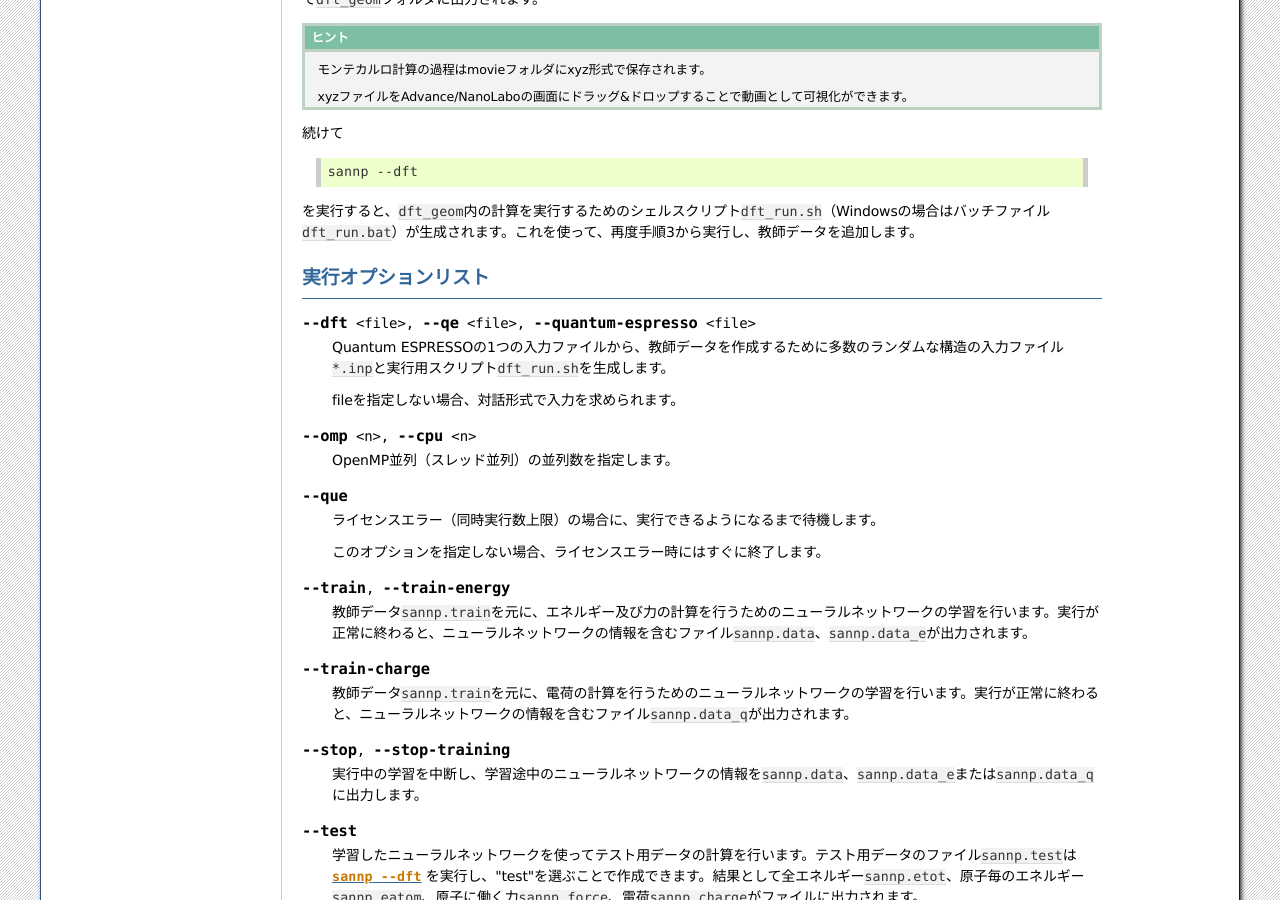
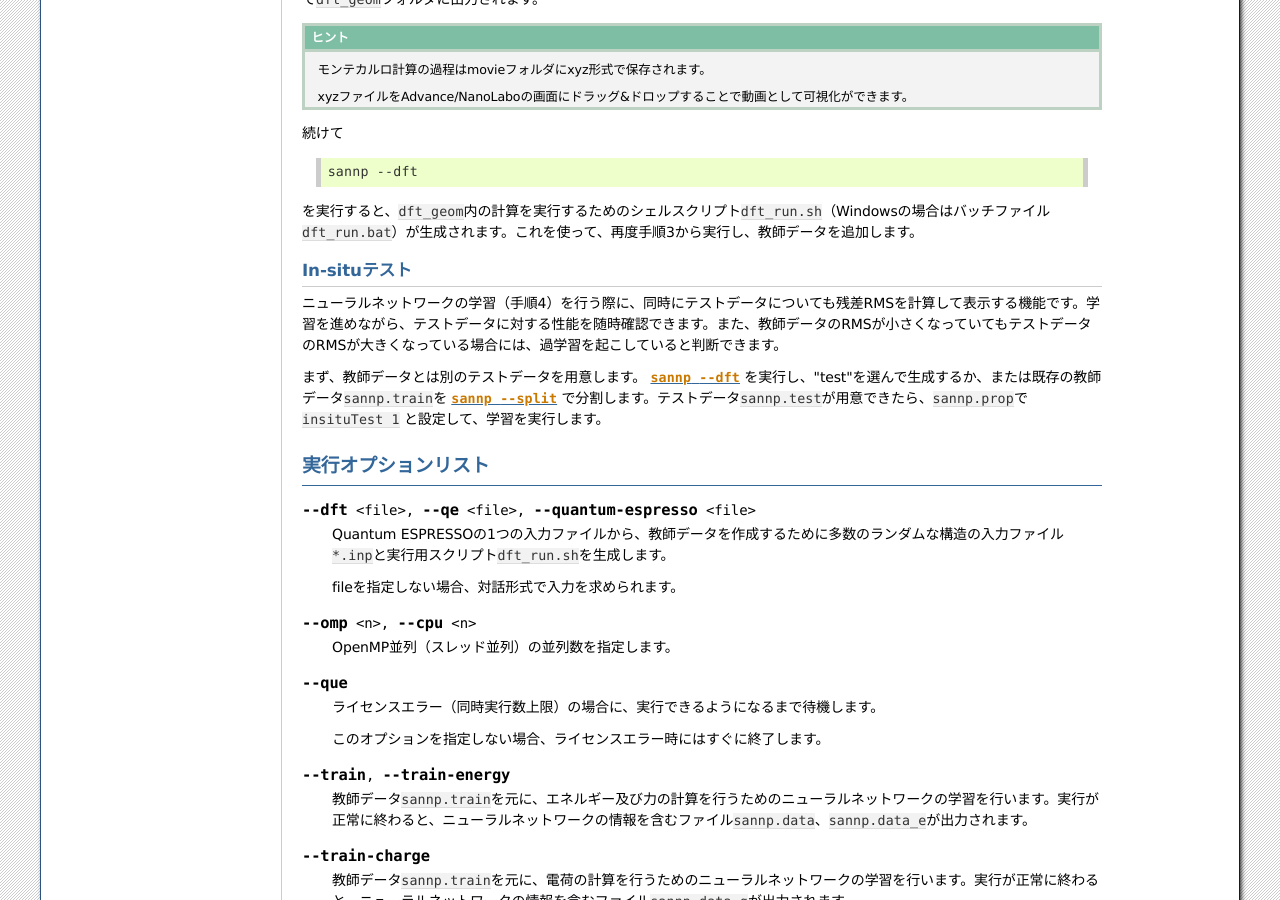
Before and after one commit to advancesoftcorp/neuralmd-doc, a Sphinx documentation site: the page built from docs/source/usage.rst, in a window 1280 px wide and 900 px high, scrolled down 4270 px. Built offline with Sphinx 7.4.7, drawn with Linux system fonts in a browser that asks for light colours; formulas are drawn with MathJax 3; some of the changed text lies outside the part shown.

Commit message:
modify usage.rst

```diff
--- a/docs/source/usage.rst
+++ b/docs/source/usage.rst
@@ -1,7 +1,7 @@
 .. _usage:
 
 ================
-使用方法
+基本の使用方法
 ================
 
 .. _usage_flow:
@@ -300,6 +300,15 @@ LAMMPSの入力ファイル中で、以下の\ ``pair_style``\ が使えます
 
 を実行すると、\ :file:`dft_geom`\ 内の計算を実行するためのシェルスクリプト\ :file:`dft_run.sh`\ （Windowsの場合はバッチファイル\ :file:`dft_run.bat`\ ）が生成されます。これを使って、再度手順3から実行し、教師データを追加します。
 
+.. _insitu_usage:
+
+In-situテスト
+--------------------------
+
+ニューラルネットワークの学習（手順4）を行う際に、同時にテストデータについても残差RMSを計算して表示する機能です。学習を進めながら、テストデータに対する性能を随時確認できます。また、教師データのRMSが小さくなっていてもテストデータのRMSが大きくなっている場合には、過学習を起こしていると判断できます。
+
+まず、教師データとは別のテストデータを用意します。 :option:`sannp --dft` を実行し、"test"を選んで生成するか、または既存の教師データ\ :file:`sannp.train`\ を :option:`sannp --split` で分割します。テストデータ\ :file:`sannp.test`\ が用意できたら、\ :file:`sannp.prop`\ で ``insituTest 1`` と設定して、学習を実行します。
+
 .. _usage_options:
 
 実行オプションリスト
```
